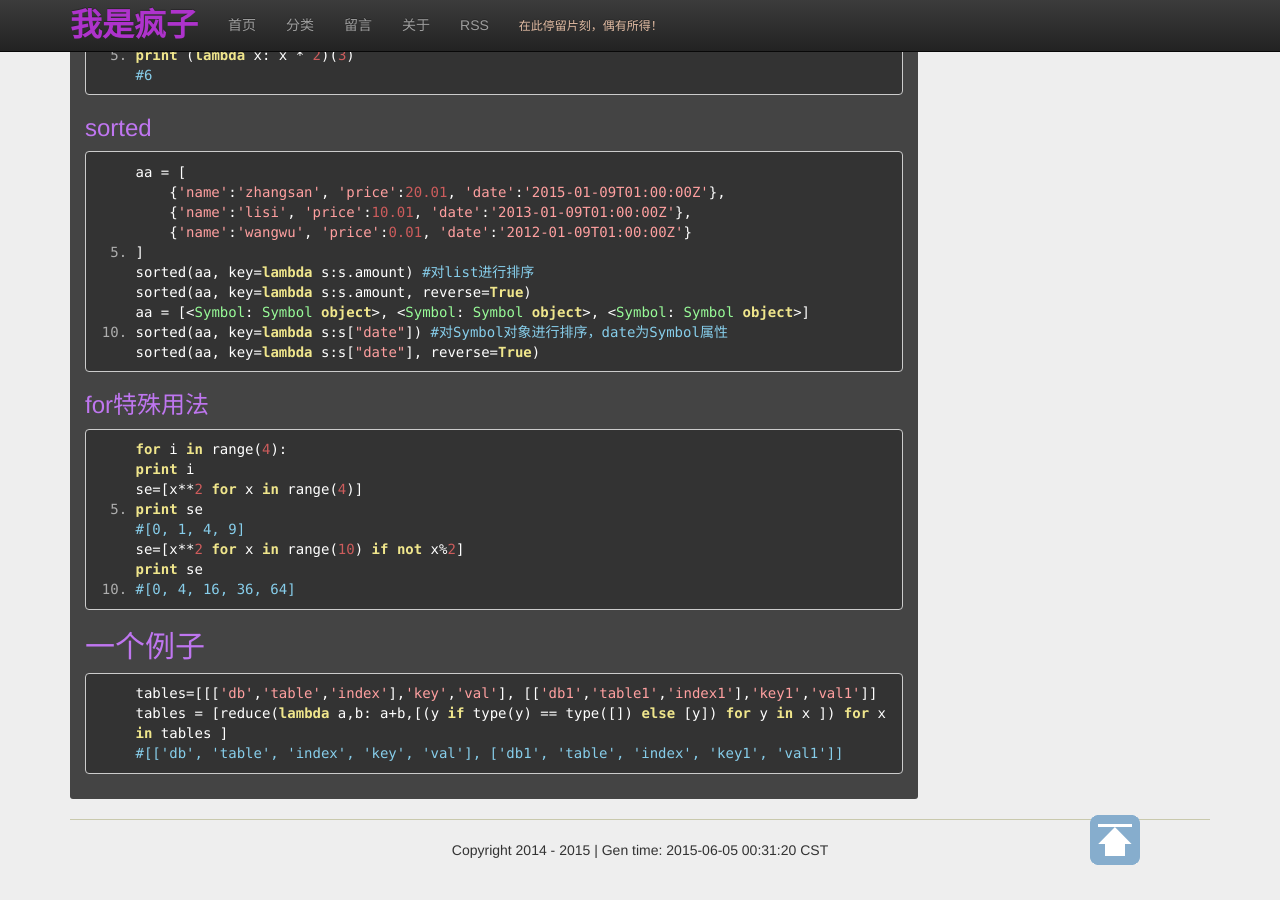
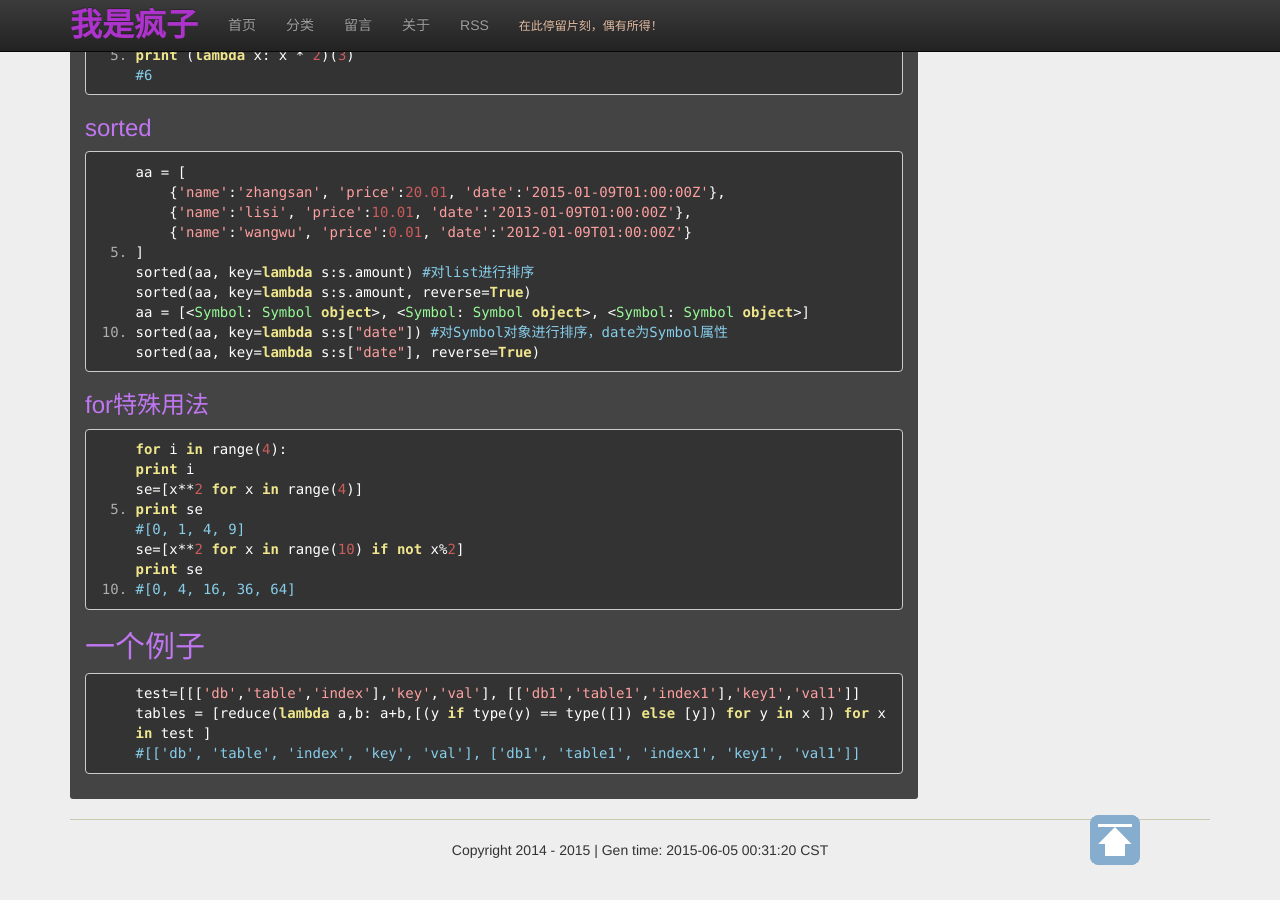
Before and after one commit to jgj1986/jgj1986.github.io, a Jekyll site: the page built from _posts/language/2015-06-04-python_learn.md, in a window 1280 px wide and 900 px high, scrolled down 2508 px. Built offline with Jekyll 4.4.1, drawn with Linux system fonts in a browser that asks for light colours; nearby versions of some CDN libraries; comment, search, counter and statistics services are not loaded.

Commit message:
modify some name in python learn blog
Signed-off-by: guojun.jin <guojun.jin@chukong-inc.com>

```diff
--- a/_posts/language/2015-06-04-python_learn.md
+++ b/_posts/language/2015-06-04-python_learn.md
@@ -147,6 +147,6 @@ lambda用户函数表达式
 
 ## 一个例子
 
-    tables=[[['db','table','index'],'key','val'], [['db1','table1','index1'],'key1','val1']]
-    tables = [reduce(lambda a,b: a+b,[(y if type(y) == type([]) else [y]) for y in x ]) for x in tables ]
-    #[['db', 'table', 'index', 'key', 'val'], ['db1', 'table', 'index', 'key1', 'val1']]
+    test=[[['db','table','index'],'key','val'], [['db1','table1','index1'],'key1','val1']]
+    tables = [reduce(lambda a,b: a+b,[(y if type(y) == type([]) else [y]) for y in x ]) for x in test ]
+    #[['db', 'table', 'index', 'key', 'val'], ['db1', 'table1', 'index1', 'key1', 'val1']]
```
